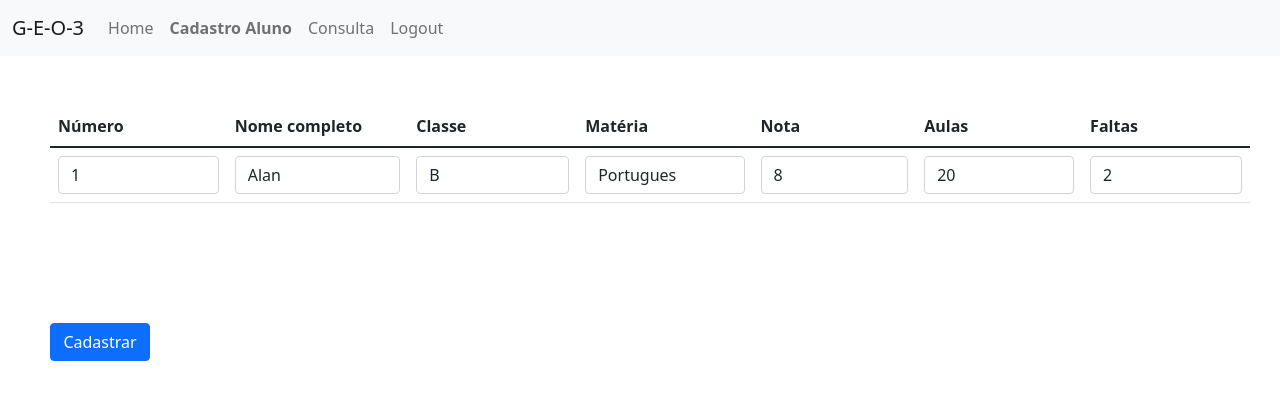
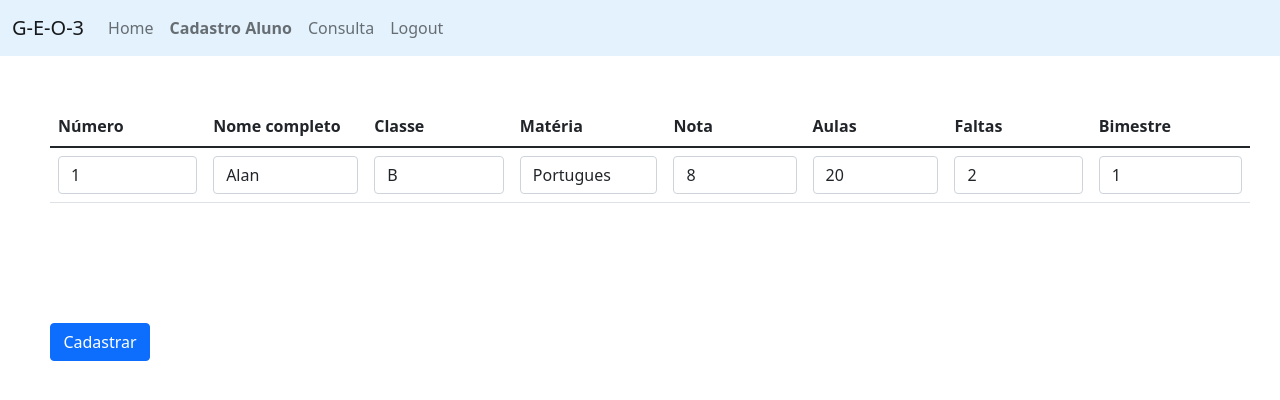
Before and after one commit to PI-UNIVESP-GJA/site-escola, a Flask app: page /update/5 in a window 1280 px wide. Shown: the top 400 px of the page. Run offline with Flask 2, Linux system fonts and the light colour scheme; a user stored in the database is signed in; data comes from the database, SQL or seed files in the repository; both versions use the stored data as it was after the commit; some libraries are stand-ins or nearby versions.

Commit message:
inclusao da coluna 'bimestre' na tabela aluno

```diff
--- a/app/controllers/default.py
+++ b/app/controllers/default.py
@@ -155,6 +155,7 @@ def update(aluno_id, info):
         form.nota.data = aluno_e.nota
         form.aulas.data = aluno_e.qtd_aulas
         form.faltas.data = aluno_e.qtd_faltas
+        form.bimestre.data = aluno_e.bimestre
 
         if form.validate_on_submit():
             form2 = FormAtualizaAluno()
@@ -165,6 +166,7 @@ def update(aluno_id, info):
             aluno_e.nota = str(form2.nota.data )
             aluno_e.qtd_aulas = str(form2.aulas.data)
             aluno_e.qtd_faltas = str(form2.faltas.data)
+            aluno_e.bimestre = str(form2.bimestre.data)
             db.session.add(aluno_e)
             db.session.commit()
             return redirect(url_for("sistema", form = form2))
@@ -194,7 +196,7 @@ def cadastro_aluno(info):
     else:
         form = FormCadastroAluno()
         if form.validate_on_submit():
-            i = Alunos(form.numero.data, form.nome.data, form.classe.data, current_user.id , form.materia.data, form.nota.data, form.aulas.data, form.faltas.data)
+            i = Alunos(form.numero.data, form.nome.data, form.classe.data, current_user.id , form.materia.data, form.nota.data, form.aulas.data, form.faltas.data, form.bimestre.data)
             db.session.add(i)
             db.session.commit()
             form.numero.data = ""
@@ -204,6 +206,7 @@ def cadastro_aluno(info):
             form.nota.data = ""
             form.aulas.data = ""
             form.faltas.data = ""
+            form.bimestre.data = ""
         return render_template('cadastro_aluno.html', form = form)
 
 
--- a/app/models/forms.py
+++ b/app/models/forms.py
@@ -22,6 +22,7 @@ class FormCadastroAluno(FlaskForm):
     nota = StringField('nota', validators=[DataRequired()])
     aulas = StringField('aulas', validators=[DataRequired()])
     faltas = StringField('faltas', validators=[DataRequired()])
+    bimestre = StringField('bimestre', validators=[DataRequired()])
 
 class FormAtualizaAluno(FlaskForm):
     numero = StringField('numero')
@@ -31,6 +32,7 @@ class FormAtualizaAluno(FlaskForm):
     nota = StringField('nota')
     aulas = StringField('aulas')
     faltas = StringField('faltas')
+    bimestre = StringField('bimestre')
 
 class FormConsultaAluno(FlaskForm):
     numero = StringField('numero')
@@ -40,3 +42,4 @@ class FormConsultaAluno(FlaskForm):
     nota = StringField('nota')
     aulas = StringField('aulas')
     faltas = StringField('faltas')
+    bimestre = StringField('bimestre')
--- a/app/models/tables.py
+++ b/app/models/tables.py
@@ -49,10 +49,11 @@ class Alunos(db.Model):
     nota = db.Column(db.String)
     qtd_aulas = db.Column(db.String)
     qtd_faltas = db.Column(db.String)
+    bimestre = db.Column(db.Integer)
 
 
 
-    def __init__(self, numero, nome, classe, professor_id, materia, nota, qtd_aulas, qtd_faltas):
+    def __init__(self, numero, nome, classe, professor_id, materia, nota, qtd_aulas, qtd_faltas, bimestre):
         self.numero = numero
         self.nome = nome
         self.classe = classe
@@ -61,6 +62,7 @@ class Alunos(db.Model):
         self.nota = nota
         self.qtd_aulas = qtd_aulas
         self.qtd_faltas = qtd_faltas
+        self.bimestre = bimestre
 
     def __repr__(self):
         return "<Aluno %r>" % self.nome
--- a/app/templates/cadastro_aluno.html
+++ b/app/templates/cadastro_aluno.html
@@ -7,7 +7,7 @@
     <script src="https://cdn.jsdelivr.net/npm/bootstrap@5.1.2/dist/js/bootstrap.bundle.min.js" integrity="sha384-kQtW33rZJAHjgefvhyyzcGF3C5TFyBQBA13V1RKPf4uH+bwyzQxZ6CmMZHmNBEfJ" crossorigin="anonymous"></script>
     <meta name="viewport" content="width=device-width, initial-scale=1">
   </head>
-<nav class="navbar navbar-expand-lg navbar-light bg-light">
+<nav class="navbar navbar-expand-lg navbar-light" style="background-color: #e3f2fd;"">
     <div class="container-fluid">
       <a class="navbar-brand">G-E-O-3</a>
       <button class="navbar-toggler" type="button" data-bs-toggle="collapse" data-bs-target="#navbarSupportedContent"
@@ -48,6 +48,7 @@
                     <th scope="col">Nota</th>
                     <th scope="col">Aulas</th>
                     <th scope="col">Faltas</th>
+                    <th scope="col">Bimestre</th>
                 </tr>
             </thead>
             <tbody>
@@ -60,6 +61,7 @@
                     <td>{{form.nota(class="form-control")}}</td>
                     <td>{{form.aulas(class="form-control")}}</td>
                     <td>{{form.faltas(class="form-control")}}</td>
+                    <td>{{form.bimestre(class="form-control")}}</td>
                 </tr>
             </tbody>
         </table>
--- a/app/templates/sistema.html
+++ b/app/templates/sistema.html
@@ -7,7 +7,7 @@
   <script src="https://cdn.jsdelivr.net/npm/bootstrap@5.1.2/dist/js/bootstrap.bundle.min.js" integrity="sha384-kQtW33rZJAHjgefvhyyzcGF3C5TFyBQBA13V1RKPf4uH+bwyzQxZ6CmMZHmNBEfJ" crossorigin="anonymous"></script>
   <meta name="viewport" content="width=device-width, initial-scale=1">
 </head>
-<nav class="navbar navbar-expand-lg navbar-light bg-light">
+<nav class="navbar navbar-expand-lg navbar-light" style="background-color: #e3f2fd;">
   <div class="container-fluid">
     <a class="navbar-brand">G-E-O-3</a>
     <button class="navbar-toggler" type="button" data-bs-toggle="collapse" data-bs-target="#navbarSupportedContent"
@@ -46,6 +46,7 @@
         <th scope="col" style="max-width: 70px;">Nota</th>
         <th scope="col" style="max-width: 70px;">Aulas</th>
         <th scope="col" style="max-width: 70px;">Faltas</th>
+        <th scope="col" style="max-width: 70px;">Bimestre</th>
         <th scope="col" style="max-width: 70px;"></th>
         <th scope="col" style="max-width: 70px;"></th>
       </tr>
@@ -60,6 +61,7 @@
           <td style="max-width: 70px;">{{ aluno.nota }}</td>
           <td style="max-width: 70px;">{{ aluno.qtd_aulas }}</td>
           <td style="max-width: 70px;">{{ aluno.qtd_faltas }}</td>
+          <td style="max-width: 70px;">{{ aluno.bimestre }}</td>
           <td><a class="btn btn-warning" href="{{url_for('update', aluno_id = aluno['id'])}}" role="button" style="max-width: 70px;">Editar</a></td>
           <td><a class="btn btn-danger" href="{{url_for('delete', aluno_id = aluno['id'])}}" role="button" style="max-width: 70px;">Deletar</a></td>
         </tr>
```
Also changed, not shown: app/templates/consulta.html (+5 -3 lines), app/storage.db.
